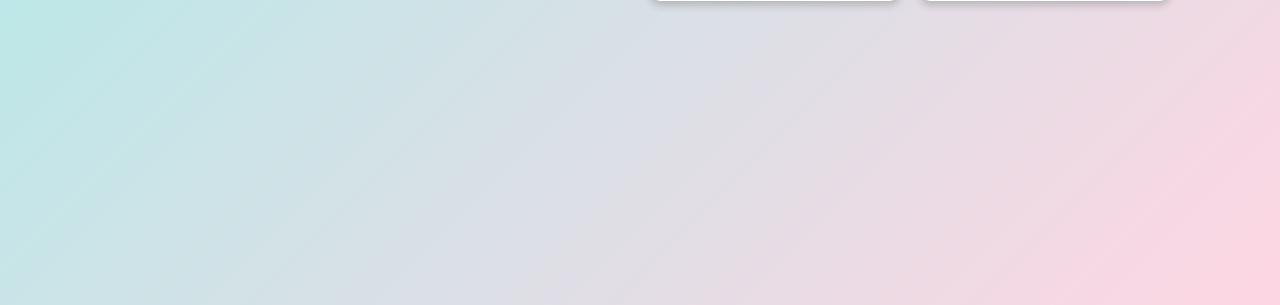
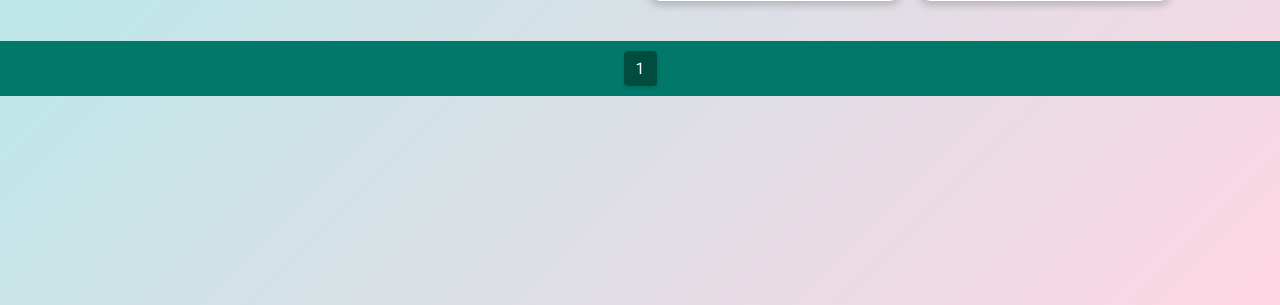
Before and after one commit to alissonpinault/BookShare, a PHP site: page /index.php in a window 1280 px wide. Shown: the part 495-800 px from the top of the page. Run offline with PHP 8.4, Linux system fonts and the light colour scheme; data comes from the database, SQL or seed files in the repository.

Commit message:
plagination

```diff
--- a/index.php
+++ b/index.php
@@ -16,13 +16,44 @@ if (isset($_SESSION['utilisateur_id'])) {
 
 // Recherche de livres
 $q = $_GET['q'] ?? '';
+$parPage = 10;
+$page = isset($_GET['page']) ? max(1, (int)$_GET['page']) : 1;
+$offset = ($page - 1) * $parPage;
+
+$whereSql = '';
 if ($q !== '') {
-    $stmt = $pdo->prepare("SELECT * FROM livres WHERE titre LIKE :q OR auteur LIKE :q OR genre LIKE :q");
-    $stmt->execute([':q' => "%$q%"]);
-} else {
-    $stmt = $pdo->query("SELECT * FROM livres");
+    $whereSql = ' WHERE titre LIKE :q OR auteur LIKE :q OR genre LIKE :q';
 }
+
+$countStmt = $pdo->prepare('SELECT COUNT(*) FROM livres' . $whereSql);
+if ($q !== '') {
+    $countStmt->bindValue(':q', "%$q%");
+}
+$countStmt->execute();
+$totalLivres = (int)$countStmt->fetchColumn();
+
+$totalPages = (int)ceil($totalLivres / $parPage);
+if ($totalPages === 0) {
+    $page = 1;
+    $offset = 0;
+} elseif ($page > $totalPages) {
+    $page = $totalPages;
+    $offset = ($page - 1) * $parPage;
+}
+
+$stmt = $pdo->prepare('SELECT * FROM livres' . $whereSql . ' LIMIT :limit OFFSET :offset');
+if ($q !== '') {
+    $stmt->bindValue(':q', "%$q%");
+}
+$stmt->bindValue(':limit', $parPage, PDO::PARAM_INT);
+$stmt->bindValue(':offset', $offset, PDO::PARAM_INT);
+$stmt->execute();
 $livres = $stmt->fetchAll(PDO::FETCH_ASSOC);
+
+$queryParams = [];
+if ($q !== '') {
+    $queryParams['q'] = $q;
+}
 ?>
 
 <!DOCTYPE html>
@@ -52,7 +83,18 @@ h1 { text-align:center; color:#00796b; margin:20px 0; font-family:'Great Vibes',
 .card-content p { margin:5px 0; font-size:14px; }
 .card-content button { padding:8px 12px; background:#00796b; color:white; border:none; border-radius:5px; cursor:pointer; margin-top:10px; }
 .card-content button:disabled { background:#ccc; cursor:default; }
-@media (max-width:600px) { nav { flex-direction: column; gap:10px; } nav input[type="text"] { width:100%; } .cards-container { flex-direction:column; align-items:center; } .card { width:90%; } }
+.pagination { margin:20px auto 40px; display:flex; flex-wrap:wrap; justify-content:center; gap:10px; }
+.pagination a { padding:8px 12px; border-radius:4px; background:#ffffff; color:#00796b; text-decoration:none; box-shadow:0 2px 4px rgba(0,0,0,0.15); transition: background 0.3s, color 0.3s; }
+.pagination a:hover { background:#00796b; color:#ffffff; }
+.pagination a.active { background:#004d40; color:#ffffff; pointer-events:none; }
+@media (max-width:600px) {
+    nav { flex-direction: column; gap:10px; }
+    nav input[type="text"] { width:100%; }
+    .cards-container { flex-direction:column; align-items:center; }
+    .card { width:90%; }
+    .pagination { width:100%; gap:6px; margin:20px auto; }
+    .pagination a { flex:1 1 48px; font-size:14px; }
+}
 </style>
 </head>
 <body>
@@ -64,7 +106,7 @@ h1 { text-align:center; color:#00796b; margin:20px 0; font-family:'Great Vibes',
     </div>
    <div class="actions">
     <form method="get" action="index.php" style="margin:0;">
-        <input type="text" name="q" placeholder="Rechercher un livre...">
+        <input type="text" name="q" placeholder="Rechercher un livre..." value="<?= htmlspecialchars($q) ?>">
     </form>
 
     <button onclick="window.location.href='index.php'">Accueil</button>
@@ -105,6 +147,25 @@ h1 { text-align:center; color:#00796b; margin:20px 0; font-family:'Great Vibes',
 <?php endforeach; ?>
 </div>
 
+<?php if ($totalLivres > 0): ?>
+    <nav class="pagination">
+        <?php if ($page > 1): ?>
+            <?php $prevParams = $queryParams; $prevParams['page'] = $page - 1; $prevQuery = http_build_query($prevParams); ?>
+            <a href="index.php<?= $prevQuery ? '?' . $prevQuery : '' ?>" class="prev">Précédent</a>
+        <?php endif; ?>
+
+        <?php for ($i = 1; $i <= $totalPages; $i++): ?>
+            <?php $pageParams = $queryParams; $pageParams['page'] = $i; $pageQuery = http_build_query($pageParams); ?>
+            <a href="index.php<?= $pageQuery ? '?' . $pageQuery : '' ?>" class="<?= $i === $page ? 'active' : '' ?>"><?= $i ?></a>
+        <?php endfor; ?>
+
+        <?php if ($page < $totalPages): ?>
+            <?php $nextParams = $queryParams; $nextParams['page'] = $page + 1; $nextQuery = http_build_query($nextParams); ?>
+            <a href="index.php<?= $nextQuery ? '?' . $nextQuery : '' ?>" class="next">Suivant</a>
+        <?php endif; ?>
+    </nav>
+<?php endif; ?>
+
 
 <script>
 function reserverLivre(livreId, btn) {
```
